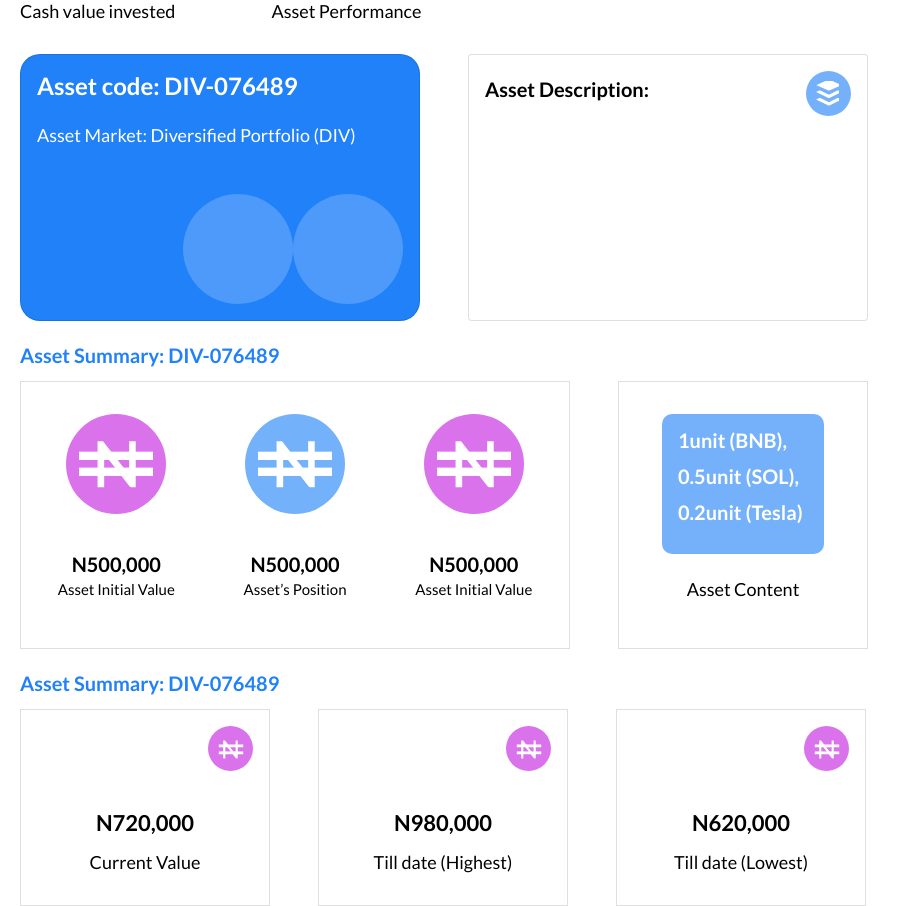
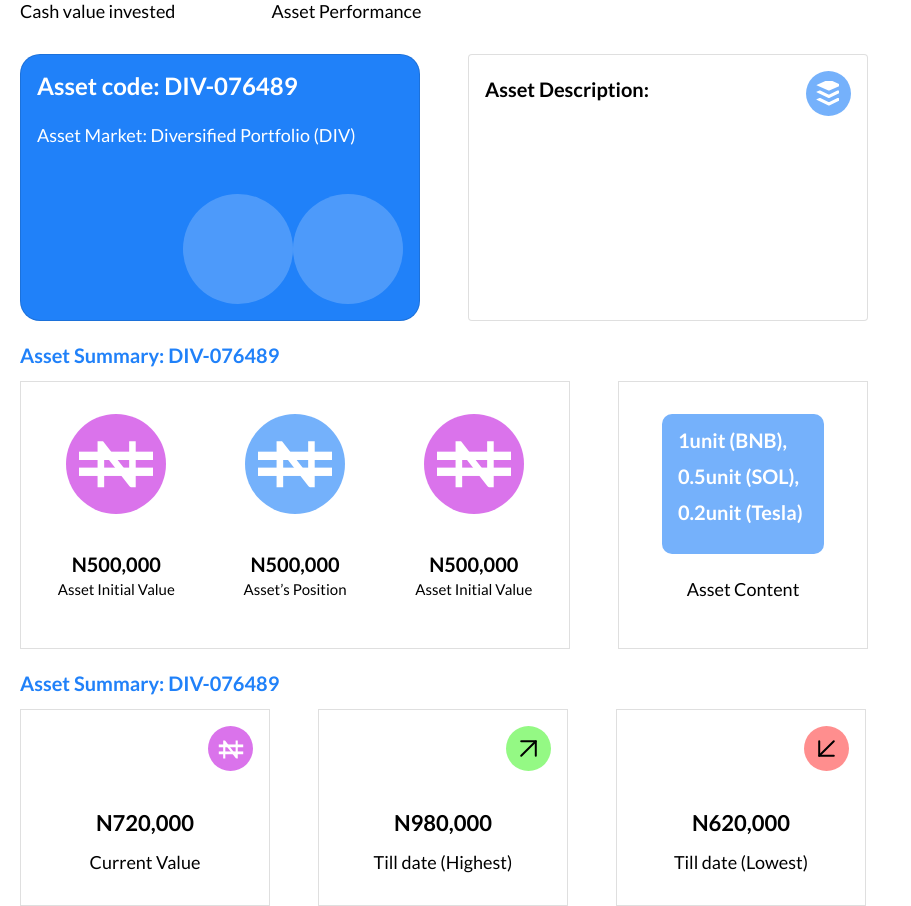
Before and after one commit to Dreezy305/HuntersWall, a Next.js app: page /portfolio in a window 1280 px wide. Both pictures are taken after a click on the element "Asset Performance". Shown: the whole page, without its empty margins (0-911 px from the left). Built offline with nearby package versions, Linux system fonts and the light colour scheme; no server answers.

Commit message:
icon box and arrow icons

```diff
--- a/components/assetPerformance.js
+++ b/components/assetPerformance.js
@@ -135,7 +135,7 @@ function AssetPerformance() {
           >
             <div className="card-body">
               <div className="d-flex flex-column">
-                <div className="iconBox3 mb-3 align-self-end" />
+                <div className="iconBox4 mb-3 align-self-end" />
 
                 <ul className="list-unstyled text-center assetStatList mt-3">
                   <li className="mt-2"> N980,000</li>
@@ -152,7 +152,7 @@ function AssetPerformance() {
           >
             <div className="card-body">
               <div className="d-flex flex-column">
-                <div className="iconBox3 mb-3 align-self-end" />
+                <div className="iconBox5 mb-3 align-self-end" />
 
                 <ul className="list-unstyled text-center assetStatList mt-3">
                   <li className="mt-2">N620,000</li>
--- a/styles/portfolio.scss
+++ b/styles/portfolio.scss
@@ -148,6 +148,26 @@
   background-position: center;
 }
 
+.iconBox4 {
+  width: 45px;
+  height: 45px;
+  border-radius: 50%;
+  background: #94f984;
+  background-image: url(../public/img/arrow-up-right.svg);
+  background-repeat: no-repeat;
+  background-position: center;
+}
+
+.iconBox5 {
+  width: 45px;
+  height: 45px;
+  border-radius: 50%;
+  background: #ff8e8e;
+  background-image: url(../public/img/arrow-down-left.svg);
+  background-repeat: no-repeat;
+  background-position: center;
+}
+
 .set {
   &_1 {
     width: 110px;
```
